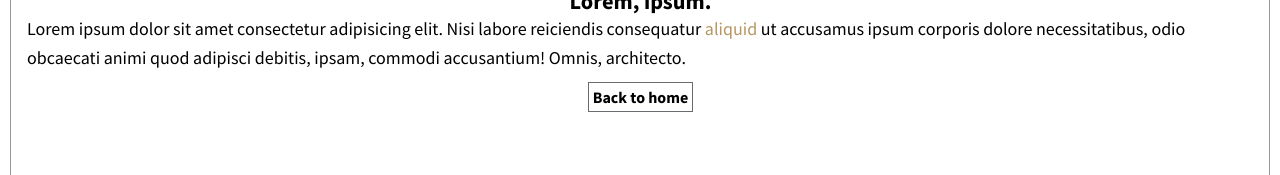
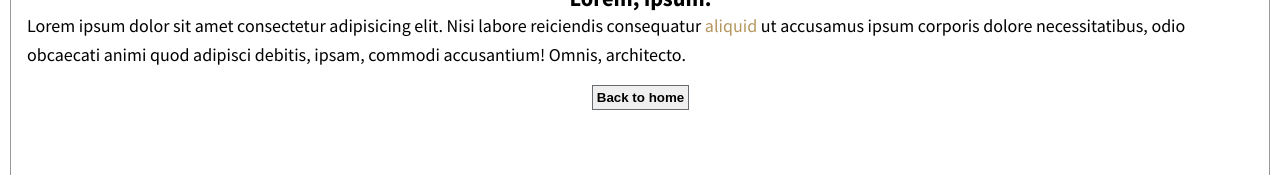
Before and after one commit to Jeevaf22/laptop, a React (Create React App) app: page /products/1 in a window 1280 px wide. Shown: the part 613-788 px from the top of the page. Built offline with nearby package versions, Linux system fonts and the light colour scheme; data requests are answered from the project's data file.

Commit message:
router changed from version 5 to version 6

```diff
--- a/src/App.js
+++ b/src/App.js
@@ -1,7 +1,7 @@
 import Navbar from "./Navbar";
 import Product from "./Product";
 
-import { BrowserRouter as Router, Route, Switch } from "react-router-dom";
+import { BrowserRouter as Router, Route, Routes } from "react-router-dom";
 
 import About from "./About";
 import Footer from "./Footer";
@@ -13,20 +13,12 @@ function App() {
     <Router>
       <div className="App">
         <Navbar />
-        <Switch>
-          <Route exact path="/">
-            <Product />
-          </Route>
-          <Route exact path="/about">
-            <About />
-          </Route>
-          <Route path="/products/:id">
-            <ProductDetail />
-          </Route>
-          <Route path="*">
-            <NotFound />
-          </Route>
-        </Switch>
+        <Routes>
+          <Route path="/" element={<Product />} />
+          <Route path="/about" element={<About />} />
+          <Route path="/products/:id" element={<ProductDetail />} />
+          <Route path="*" element={<NotFound />} />
+        </Routes>
         <Footer />
       </div>
     </Router>
--- a/src/ProductDetail.js
+++ b/src/ProductDetail.js
@@ -1,16 +1,16 @@
-import { useParams, Link } from "react-router-dom";
+import { useParams, useNavigate } from "react-router-dom";
 import useFetch from "./useFetch";
 
 const ProductDetail = () => {
   const { id } = useParams();
   const { data: product } = useFetch("http://localhost:8000/products/" + id);
-
+  const navigate = useNavigate();
   return (
     <div className="productdetail">
       {product && (
         <>
           <h1 className="h1">{product.title}</h1>
-          <p className="desc"> {product.description}</p>
+          <p className="desc">{product.description}</p>
           <h3 className="price">Pirce: {product.price}</h3>
           <div className="product-picture">
             <img src={product.img} alt="laptop" />
@@ -19,8 +19,8 @@ const ProductDetail = () => {
           <p>
             Lorem ipsum dolor sit amet consectetur adipisicing elit. Voluptas
             iusto itaque quasi minima sed, neque cum soluta quos dolorum, id
-            vero odit dolore dolores? Amet{" "}
-            <span className="sp"> animi vitae</span> suscipit qui dolore impedit
+            vero odit dolore dolores? Amet
+            <span className="sp">animi vitae</span> suscipit qui dolore impedit
             est, eveniet dolor, ad magni quas doloribus? Sequi molestiae saepe
             optio sunt magni molestias ipsam laboriosam corrupti eos quos!
             Velit, incidunt earum! Ipsam ad nisi voluptas vitae nostrum neque?
@@ -34,8 +34,10 @@ const ProductDetail = () => {
             architecto.
           </p>
           {/* Back to home button */}
-          <div className="btn-back">
-            <Link to="/">Back to home</Link>
+          <div>
+            <button className="btn-back" onClick={() => navigate("/")}>
+              Back to home
+            </button>
           </div>
         </>
       )}
--- a/src/index.css
+++ b/src/index.css
@@ -225,16 +225,12 @@ input:focus {
 
 .btn-back {
   margin: 15px 0;
-}
-
-.btn-back a {
-  text-decoration: none;
   padding: 4px;
   color: #000;
   font-weight: 700;
+  cursor: pointer;
   border: 1px solid #676c70;
 }
-
 /* Media query */
 @media screen and (max-width: 1024px) {
   .container {
@@ -252,7 +248,6 @@ input:focus {
   .links a {
     font-size: 18px;
   }
-
   .productdetail img {
     width: 30% !important;
   }
```
